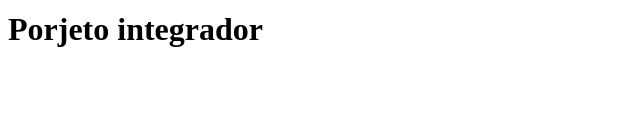
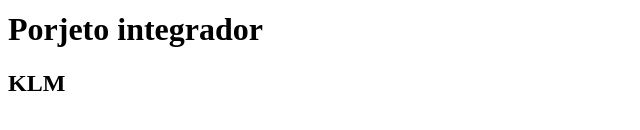
Before and after one commit to lavinyamendonca/PROJETO-INTEGRADOR, a plain HTML site: page index.html in a window 1280 px wide. Shown: the part 142-272 px from the top of the page, 0-640 px from the left. Drawn offline with Linux system fonts and the light colour scheme.

Commit message:
alterei para h2

```diff
--- a/index.html
+++ b/index.html
@@ -10,5 +10,6 @@
     <h1>APRENDENDO A USAR O GITHUB</h1>
     <br><p>Olá Mundo!!</p>
     <h1>Porjeto integrador</h1>
+    <h2>KLM</h2>
 </body>
 </html>
```
